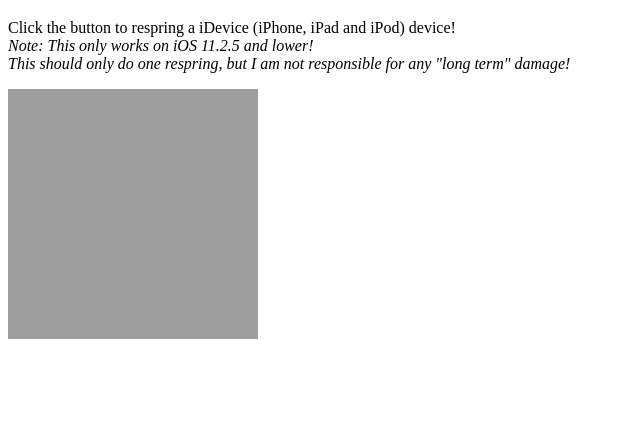
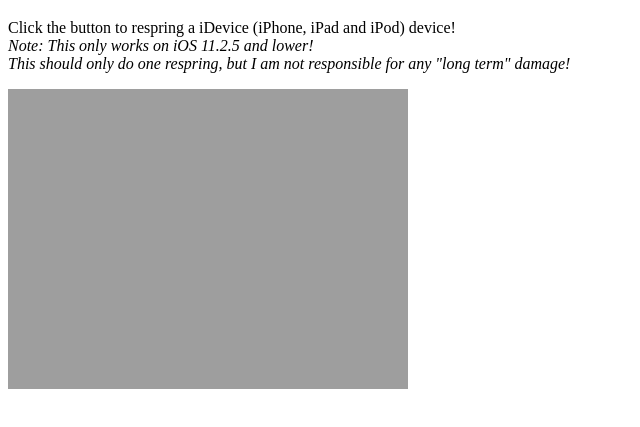
Before and after one commit to J0113/respring4ios, a plain HTML site: page index.html in a window 1280 px wide. Shown: the part 61-488 px from the top of the page, without its empty margins (0-640 px from the left). Drawn offline with Linux system fonts and the light colour scheme.

Commit message:
Update index.html

```diff
--- a/index.html
+++ b/index.html
@@ -16,7 +16,7 @@
 <i>Note: This only works on iOS 11.2.5 and lower!<br>
 This should only do one respring, but I am not responsible for any "long term" damage!</i></p>
 
-<iframe src="index2.html" style="border:0px #ffffff none;" name="respringframe" scrolling="no" frameborder="0" marginheight="0px" marginwidth="0px" height="250px" width="250px" allowfullscreen></iframe>
+<iframe src="index2.html" style="border:0px #ffffff none;" name="respringframe" scrolling="no" frameborder="0" marginheight="0px" marginwidth="0px" height="350px" width="400px" allowfullscreen></iframe>
 
 </body>
 </html>
```
